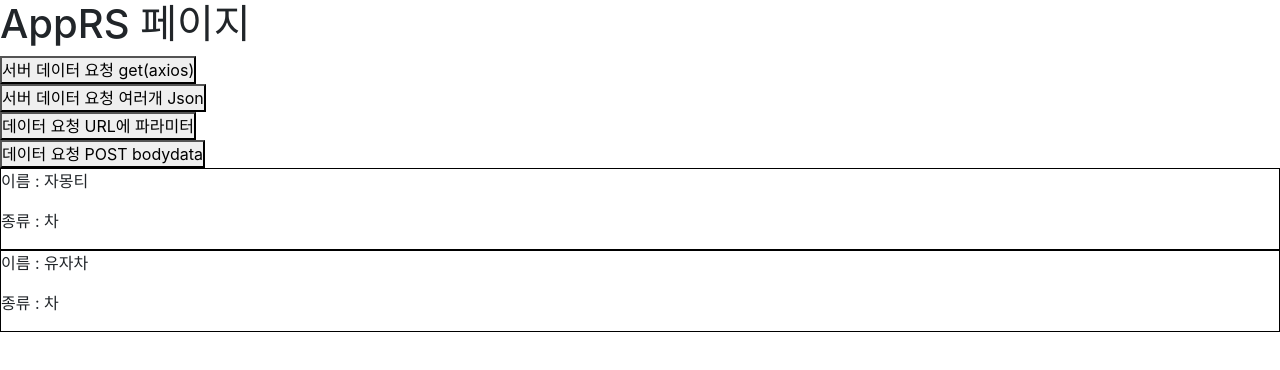
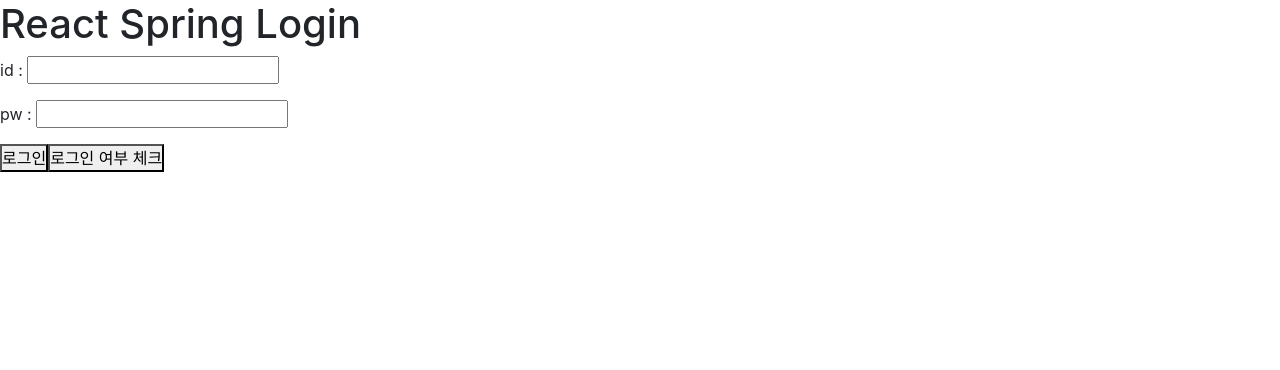
Before and after one commit to dlgkdhq/react-study, a React (Create React App) app: page / in a window 1280 px wide. Shown: the top 370 px of the page. Built offline with nearby package versions, Linux system fonts and the light colour scheme.

Commit message:
[React Spring] react 로그인 API 요청, 세션 로그인 처리

```diff
--- a/src/App.js
+++ b/src/App.js
@@ -15,6 +15,7 @@
 import Practice05 from './practice/Practice05/Practice05';
 import Practice06 from './practice/Practice06/Practice06';
 import AppRS from './react_spring/AppRS';
+import Login from './react_spring/Login';
 
 
 function App() {
@@ -33,7 +34,9 @@
   // return <FoodMarket/>;
   // return <Practice05/>;
   // return <Practice06/>;
-  return <AppRS/>;
+  // return <AppRS/>;
+  return <Login/>;
+
 
   /*
   return (
--- /dev/null
+++ b/src/react_spring/Login.js
@@ -0,0 +1,58 @@
+import { useState } from "react";
+import axios from "axios";
+
+function Login() {
+
+    let [id, setId] = useState('');
+    let [pw, setPw] = useState('');
+
+    return (
+        <div>
+            <h1>React Spring Login</h1>
+            <p>id : <input type="text" onChange={(e) => { setId(e.target.value) }}></input></p>
+            <p>pw : <input type="password" onChange={(e) => { setPw(e.target.value) }}></input></p>
+
+            <button onClick={() => {
+                //로그인 시도 -> 달버에 id, pw 전달
+                // axios.post(url, dataBody. header)
+                axios.post(
+                    '/api/login',
+                    {               //post http 요청 시 보낼 body data
+                        id: id,     //key : value
+                        pw: pw      //id라는 key값 : id 변수에 들어있는 값
+                    },
+                    {
+                        headers : {
+                            'Content-Type': 'application/json'
+                        }
+                    }
+                ).then(
+                    response => {
+                        // {header : "", body : ""}
+                        // response.data.header.resultCode
+                        console.log(response.data);
+                        if(response.data == 'ok'){
+                            //로그인 성공
+                            //성공 보여주기
+                            //성공 이후 다음 페이지로 이동
+                            //ReactRouter -> navigate("/")      navigate("/mypage")
+                        } else {
+                            //로그인 실패
+                            //화면에 실패에 관련된 메시지 표시
+                        }
+
+                    }
+                )
+                .catch(error => console.log(error))
+            }}>로그인</button>
+
+            <button onClick={()=>{
+                axios.post('/api/loginCheck')
+                .then(response => console.log(response.data))
+                .catch(error => console.log(error))
+            }}>로그인 여부 체크</button>
+        </div>
+    )
+}
+
+export default Login;
```
